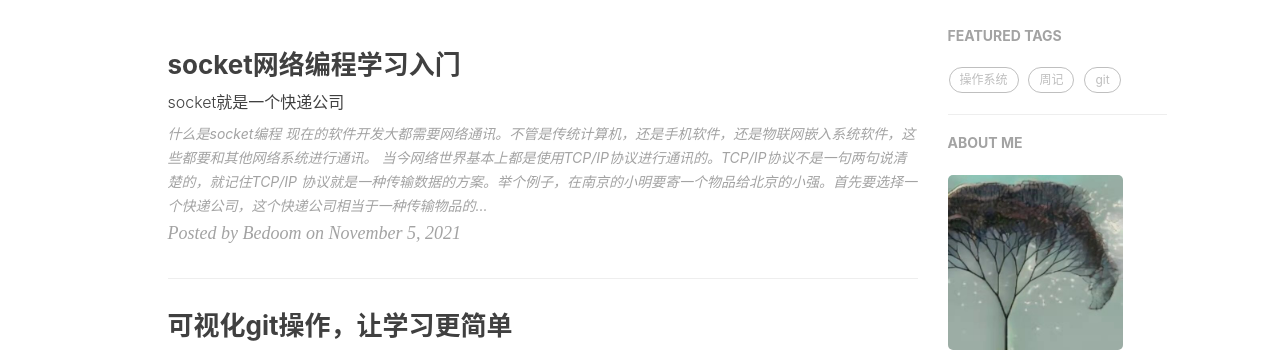
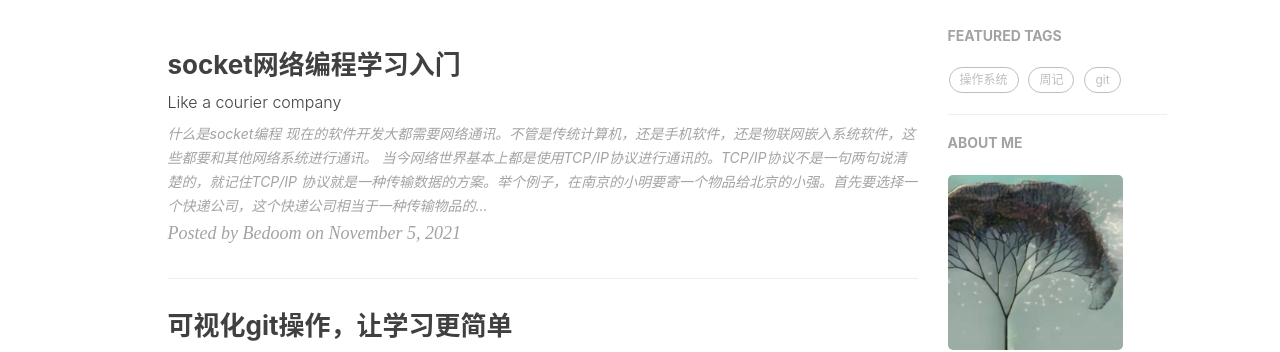
Before and after one commit to bedoom/bedoom.github.io, a Jekyll site: the page built from index.html, in a window 1280 px wide and 900 px high. Shown: the part 420-772 px from the top of the window. Built offline with Jekyll 4.4.1, drawn with Linux system fonts in a browser that asks for light colours; nearby versions of some CDN libraries; the list of posts is cut into pages by our own code; comment, search, counter and statistics services are not loaded.

Commit message:
update socket md

```diff
--- a/_posts/2021-11-05-socket.md
+++ b/_posts/2021-11-05-socket.md
@@ -1,7 +1,7 @@
 ---
 layout: post
 title: "socket网络编程学习入门"
-subtitle: "socket就是一个快递公司"
+subtitle: "Like a courier company"
 date: 2021-11-05
 author: "Bedoom"
 header-style: text
```
